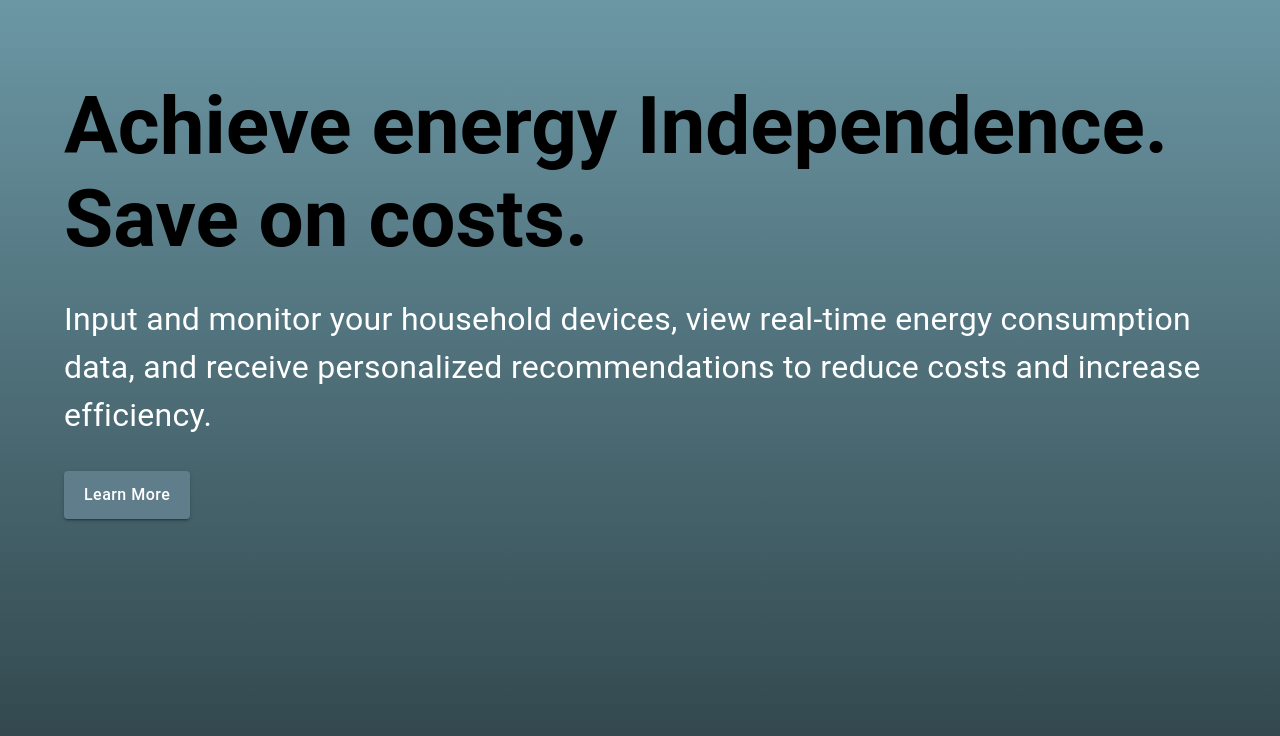
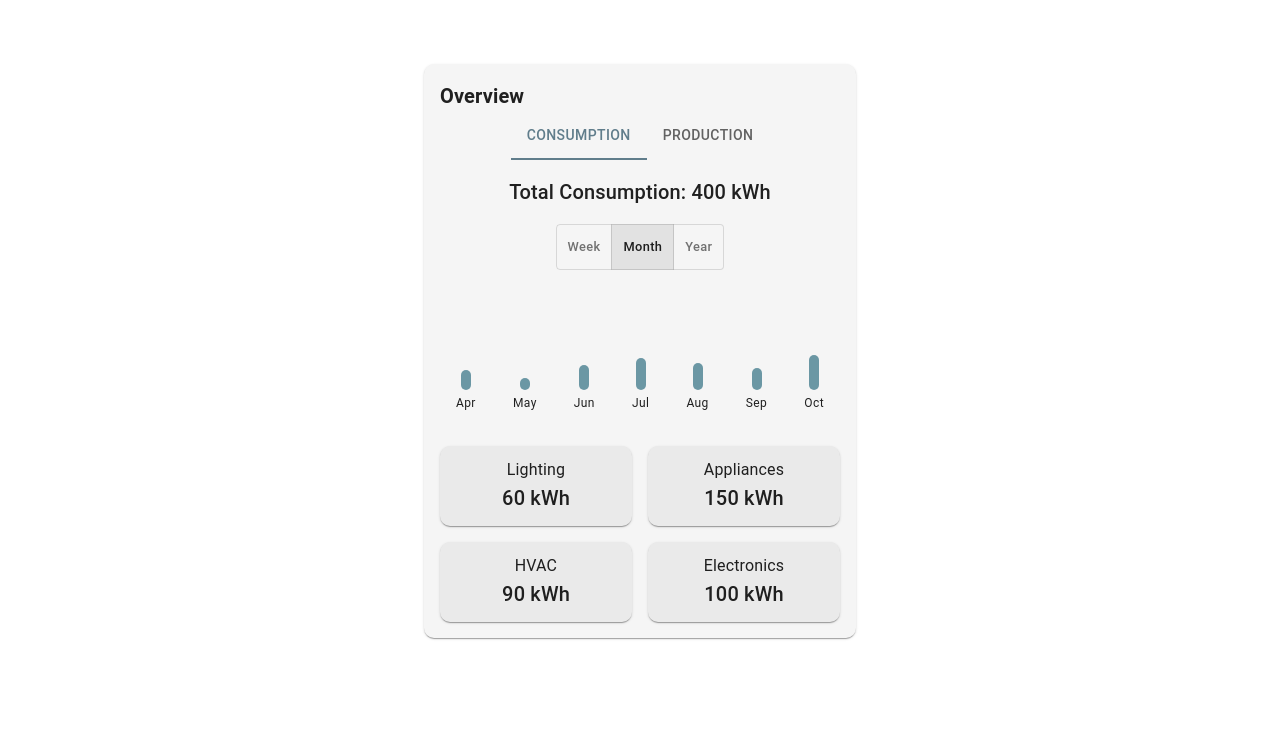
Before and after one commit to anteaklapez/eemp, a React (Create React App) app in the folder eemp-frontend/: page / in a window 1280 px wide. Shown: the top 736 px of the page. Built offline with nearby package versions, Linux system fonts and the light colour scheme.

Commit message:
commiting landing page front end code with dummy data

```diff
--- a/eemp-frontend/src/App.tsx
+++ b/eemp-frontend/src/App.tsx
@@ -5,16 +5,16 @@ import LandingPage from "./device/LandingPage";
 import DeviceForm from "./device/DeviceForm";
 import DeviceManagement from "./device/DeviceManagement";
 import HomePage from "./device/HomePage";
-import TipsPage from "./device/TipsPage"; // Import the new TipsPage
+import TipsPage from "./device/TipsPage";
 import { LocalizationProvider } from "@mui/x-date-pickers";
 import { AdapterDayjs } from "@mui/x-date-pickers/AdapterDayjs";
 import "@fontsource/inter";
 import { createTheme } from "@mui/material/styles";
 import { blueGrey } from "@mui/material/colors";
-import { ThemeProvider, BottomNavigation, BottomNavigationAction, Paper } from "@mui/material";
+import { ThemeProvider, BottomNavigation, BottomNavigationAction, Paper, Box } from "@mui/material";
 import HomeIcon from "@mui/icons-material/Home";
 import AppsIcon from "@mui/icons-material/Apps";
-import LightbulbIcon from "@mui/icons-material/Lightbulb"; // Import LightbulbIcon
+import LightbulbIcon from "@mui/icons-material/Lightbulb";
 import { CSSTransition, SwitchTransition } from "react-transition-group";
 
 declare module "@mui/material/styles" {
@@ -59,14 +59,15 @@ const Navigation: React.FC = () => {
         <Paper
             sx={{
                 position: "fixed",
-                bottom: 15,
+                bottom: 0,
                 left: "50%",
                 transform: "translateX(-50%)",
-                width: "70%",
-                maxWidth: 350,
+                width: "100%",
+                maxWidth: 400,
                 background: "#f5f5f5",
-                borderRadius: "20px",
-                boxShadow: "0px 2px 5px rgba(0, 0, 0, 0.1)",
+                borderRadius: "20px 20px 0 0",
+                boxShadow: "0px -2px 5px rgba(0, 0, 0, 0.1)",
+                zIndex: 1000,
             }}
             elevation={3}
         >
@@ -79,7 +80,6 @@ const Navigation: React.FC = () => {
                     justifyContent: "space-around",
                 }}
             >
-                {/* Home Tab */}
                 <BottomNavigationAction
                     label="Home"
                     icon={<HomeIcon />}
@@ -89,16 +89,13 @@ const Navigation: React.FC = () => {
                         borderRadius: "20px",
                         transform: getCurrentTab() === 0 ? "scale(1.05)" : "scale(0.9)",
                         transition: "all 0.3s ease-in-out",
-                        "& .MuiSvgIcon-root": {
-                            color: "black",
-                        },
+                        "& .MuiSvgIcon-root": { color: "black" },
                         "& .MuiBottomNavigationAction-label": {
-                            display: getCurrentTab() === 0 ? "block" : "none", // Show label only when selected
+                            display: getCurrentTab() === 0 ? "block" : "none",
                             color: "black",
                         },
                     }}
                 />
-                {/* Devices Tab */}
                 <BottomNavigationAction
                     label="Devices"
                     icon={<AppsIcon />}
@@ -108,16 +105,13 @@ const Navigation: React.FC = () => {
                         borderRadius: "20px",
                         transform: getCurrentTab() === 1 ? "scale(1.05)" : "scale(0.9)",
                         transition: "all 0.3s ease-in-out",
-                        "& .MuiSvgIcon-root": {
-                            color: "black",
-                        },
+                        "& .MuiSvgIcon-root": { color: "black" },
                         "& .MuiBottomNavigationAction-label": {
-                            display: getCurrentTab() === 1 ? "block" : "none", // Show label only when selected
+                            display: getCurrentTab() === 1 ? "block" : "none",
                             color: "black",
                         },
                     }}
                 />
-                {/* Tips Tab */}
                 <BottomNavigationAction
                     label="Tips"
                     icon={<LightbulbIcon />}
@@ -127,11 +121,9 @@ const Navigation: React.FC = () => {
                         borderRadius: "20px",
                         transform: getCurrentTab() === 2 ? "scale(1.05)" : "scale(0.9)",
                         transition: "all 0.3s ease-in-out",
-                        "& .MuiSvgIcon-root": {
-                            color: "black",
-                        },
+                        "& .MuiSvgIcon-root": { color: "black" },
                         "& .MuiBottomNavigationAction-label": {
-                            display: getCurrentTab() === 2 ? "block" : "none", // Show label only when selected
+                            display: getCurrentTab() === 2 ? "block" : "none",
                             color: "black",
                         },
                     }}
@@ -155,12 +147,24 @@ const App: React.FC = () => {
         } else if (prevPath === "/home" && location.pathname === "/management") {
             return "slide-right";
         }
-        return "fade"; // Fallback for unknown transitions
+        return "fade";
     };
 
     return (
         <ThemeProvider theme={theme}>
             <LocalizationProvider dateAdapter={AdapterDayjs}>
+                <Box
+                    sx={{
+                        minHeight: "100vh",
+                        width: "100vw",
+                        display: "flex",
+                        flexDirection: "column",
+                        alignItems: "center",
+                        color: "black",
+                        paddingBottom: "80px", // 👈 Extra space for navigation
+                        overflowY: "auto", // 👈 Ensures scrolling works
+                    }}
+                >
                     <SwitchTransition>
                         <CSSTransition
                             key={location.pathname}
@@ -173,9 +177,11 @@ const App: React.FC = () => {
                                 <Route path="/management" element={<DeviceManagement />} />
                                 <Route path="/form" element={<DeviceForm />} />
                                 <Route path="/tips" element={<TipsPage />} />
+                                <Route path="/landingPage" element={<LandingPage />} />
                             </Routes>
                         </CSSTransition>
                     </SwitchTransition>
+                </Box>
                 {/* Conditionally render the navigation bar */}
                 {location.pathname !== "/" && location.pathname !== "/form" && <Navigation />}
             </LocalizationProvider>
--- a/eemp-frontend/src/device/LandingPage.tsx
+++ b/eemp-frontend/src/device/LandingPage.tsx
@@ -1,63 +1,166 @@
-import React from "react";
-import { Box, Typography, Button, Container } from "@mui/material";
-import { useNavigate } from "react-router-dom";
+import React, { useState } from "react";
+import { Box, Typography, Paper, Tabs, Tab, Grid, ToggleButtonGroup, ToggleButton } from "@mui/material";
 
 const LandingPage: React.FC = () => {
-  const navigate = useNavigate();
+  const [tab, setTab] = useState(0); // 0 = Consumption, 1 = Production
+  const [timeframe, setTimeframe] = useState("month"); // Default to "Month"
+
+  const handleTabChange = (event: React.SyntheticEvent, newValue: number) => {
+    setTab(newValue);
+  };
+
+  const handleTimeframeChange = (event: React.MouseEvent<HTMLElement>, newTimeframe: string) => {
+    if (newTimeframe !== null) {
+      setTimeframe(newTimeframe);
+    }
+  };
+
+  // Dummy Data for Energy Consumption
+  const energyData = {
+    consumption: { total: 400, breakdown: { lighting: 60, appliances: 150, HVAC: 90, electronics: 100 } },
+    production: { total: 500, breakdown: { solar: 300, wind: 120, other: 80 } },
+
+    week: [
+      { name: "Mon", value: 30 },
+      { name: "Tue", value: 40 },
+      { name: "Wed", value: 20 },
+      { name: "Thu", value: 50 },
+      { name: "Fri", value: 35 },
+      { name: "Sat", value: 45 },
+      { name: "Sun", value: 55 },
+    ],
+
+    month: [
+      { name: "Apr", value: 40 },
+      { name: "May", value: 25 },
+      { name: "Jun", value: 50 },
+      { name: "Jul", value: 65 },
+      { name: "Aug", value: 55 },
+      { name: "Sep", value: 45 },
+      { name: "Oct", value: 70 },
+    ],
+
+    year: [
+      { name: "2019", value: 200 },
+      { name: "2020", value: 250 },
+      { name: "2021", value: 180 },
+      { name: "2022", value: 300 },
+      { name: "2023", value: 270 },
+      { name: "2024", value: 310 },
+      { name: "2025", value: 280 },
+    ],
+  };
+
+  // Choose which dataset to use
+  const selectedData = timeframe === "week" ? energyData.week : timeframe === "month" ? energyData.month : energyData.year;
 
   return (
     <Box
       sx={{
-        minHeight: "100%", // Ensure it takes full viewport height
-        minWidth: "100%", // Ensure it takes full viewport width
-        background: "linear-gradient(to bottom, #6B97A4 0%, #28393E 100%)",
+        height: "100vh",
+        width: "100vw",
         display: "flex",
         flexDirection: "column",
-        justifyContent: "flex-start", // Align content closer to the top
-        alignItems: "center", // Center horizontally
-        color: "white",
-        paddingTop: "10vh", // Optional: Add spacing at the top
+        alignItems: "center",
+        color: "black",
+        paddingTop: "5vh",
+        overflowY: "auto",
+        paddingBottom: "80px", // 👈 Adds space for the navigation bar
       }}
     >
-      <Container>
-        <Typography
-          variant="h3"
-          gutterBottom
+      {/* Overview Section */}
+      <Paper
+        sx={{
+          mt: 3,
+          p: 2,
+          width: "90%",
+          maxWidth: 400,
+          backgroundColor: "#f5f5f5",
+          borderRadius: "10px",
+          overflow: "visible",
+        }}
+      >
+        <Typography variant="h6" fontWeight="bold">
+          Overview
+        </Typography>
+
+        {/* Consumption and Production Tabs */}
+        <Tabs value={tab} onChange={handleTabChange} centered>
+          <Tab label="Consumption" />
+          <Tab label="Production" />
+        </Tabs>
+
+        {/* Total Consumption or Production */}
+        <Typography variant="h6" sx={{ textAlign: "center", mt: 2 }}>
+          {tab === 0
+            ? `Total Consumption: ${energyData.consumption.total} kWh`
+            : `Total Production: ${energyData.production.total} kWh`}
+        </Typography>
+
+        {/* Timeframe Toggle (Week/Month/Year) */}
+        <ToggleButtonGroup
+          value={timeframe}
+          exclusive
+          onChange={handleTimeframeChange}
           sx={{
-            color: "black",
-            fontWeight: "bold",
-            fontSize: "5rem",
-            textAlign: "left", // Align text to the left
+            display: "flex",
+            justifyContent: "center",
+            mt: 2,
+            mb: 3, // Extra spacing to avoid overlap
           }}
         >
-          Achieve energy Independence. <br /> Save on costs.
-        </Typography>
-        <Typography
-          variant="body1"
+          <ToggleButton value="week" sx={{ textTransform: "none", fontSize: "0.8rem" }}>
+            Week
+          </ToggleButton>
+          <ToggleButton value="month" sx={{ textTransform: "none", fontSize: "0.8rem" }}>
+            Month
+          </ToggleButton>
+          <ToggleButton value="year" sx={{ textTransform: "none", fontSize: "0.8rem" }}>
+            Year
+          </ToggleButton>
+        </ToggleButtonGroup>
+
+        {/* Dynamic Bar Chart for Week/Month/Year */}
+        <Box
           sx={{
-            fontSize: "2rem",
-            marginBottom: "2rem",
-            textAlign: "left", // Align text to the left
+            display: "flex",
+            justifyContent: "space-between",
+            mt: 2,
+            px: 2,
+            alignItems: "flex-end",
+            height: "120px",
           }}
         >
-          Input and monitor your household devices, view real-time energy consumption data, and receive personalized
-          recommendations to reduce costs and increase efficiency.
-        </Typography>
-        <Box sx={{ textAlign: "left" }}>
-          <Button
-            variant="contained"
-            color="primary"
-            sx={{
-              padding: "10px 20px",
-              fontSize: "1rem",
-              textTransform: "none",
-            }}
-            onClick={() => navigate("/home")} // Placeholder route
-          >
-            Learn More
-          </Button>
+          {selectedData.map((item) => (
+            <Box key={item.name} sx={{ textAlign: "center" }}>
+              <Box
+                sx={{
+                  width: "10px",
+                  height: `${item.value / 2}px`,
+                  background: "linear-gradient(to top, #6B97A4, #6B97A4)",
+                  borderRadius: "5px",
+                  margin: "0 auto",
+                }}
+              />
+              <Typography variant="caption" sx={{ display: "block", mt: 0.5 }}>
+                {item.name}
+              </Typography>
+            </Box>
+          ))}
         </Box>
-      </Container>
+
+        {/* Breakdown Grid */}
+        <Grid container spacing={2} sx={{ mt: 2 }}>
+          {Object.entries(tab === 0 ? energyData.consumption.breakdown : energyData.production.breakdown).map(([key, value]) => (
+            <Grid item xs={6} key={key}>
+              <Paper sx={{ p: 1.5, textAlign: "center", backgroundColor: "#EAEAEA", borderRadius: "10px" }}>
+                <Typography variant="body1">{key.charAt(0).toUpperCase() + key.slice(1)}</Typography>
+                <Typography variant="h6">{value} kWh</Typography>
+              </Paper>
+            </Grid>
+          ))}
+        </Grid>
+      </Paper>
     </Box>
   );
 };
```
Lines whose indentation alone changed are shown as unchanged.
